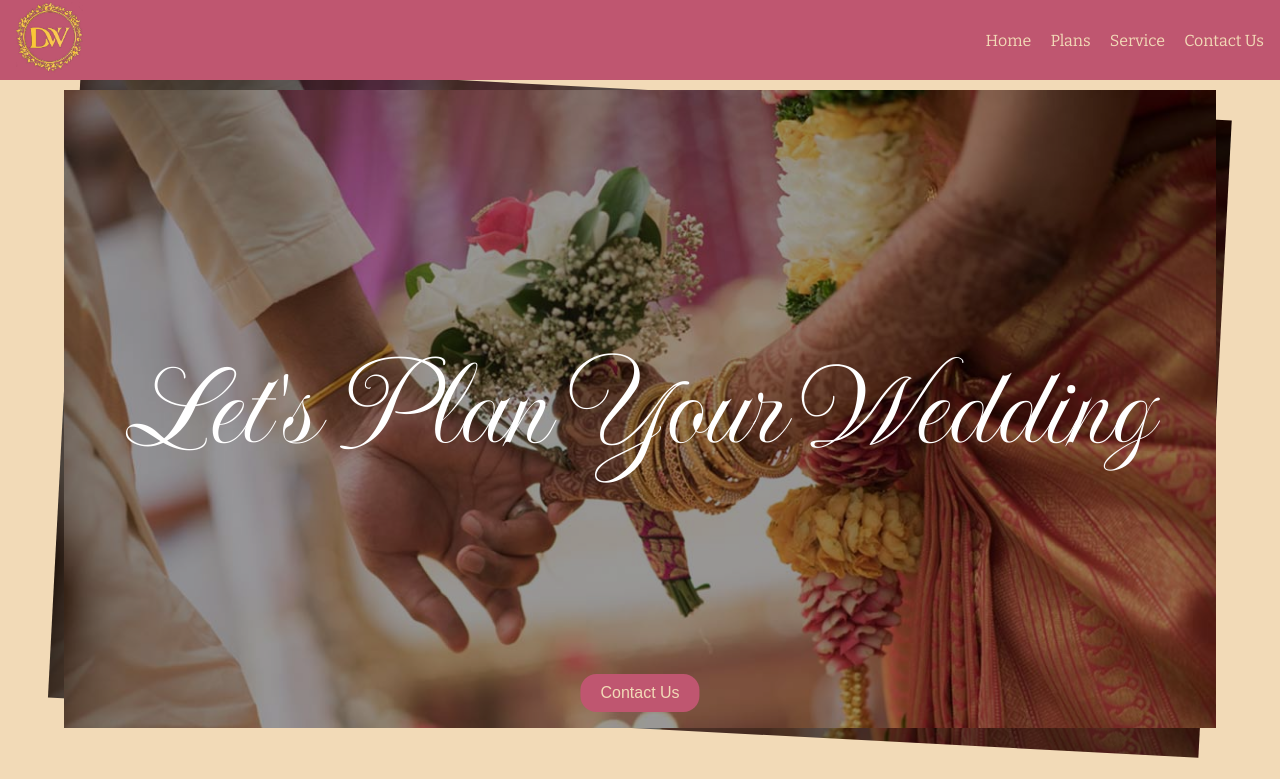
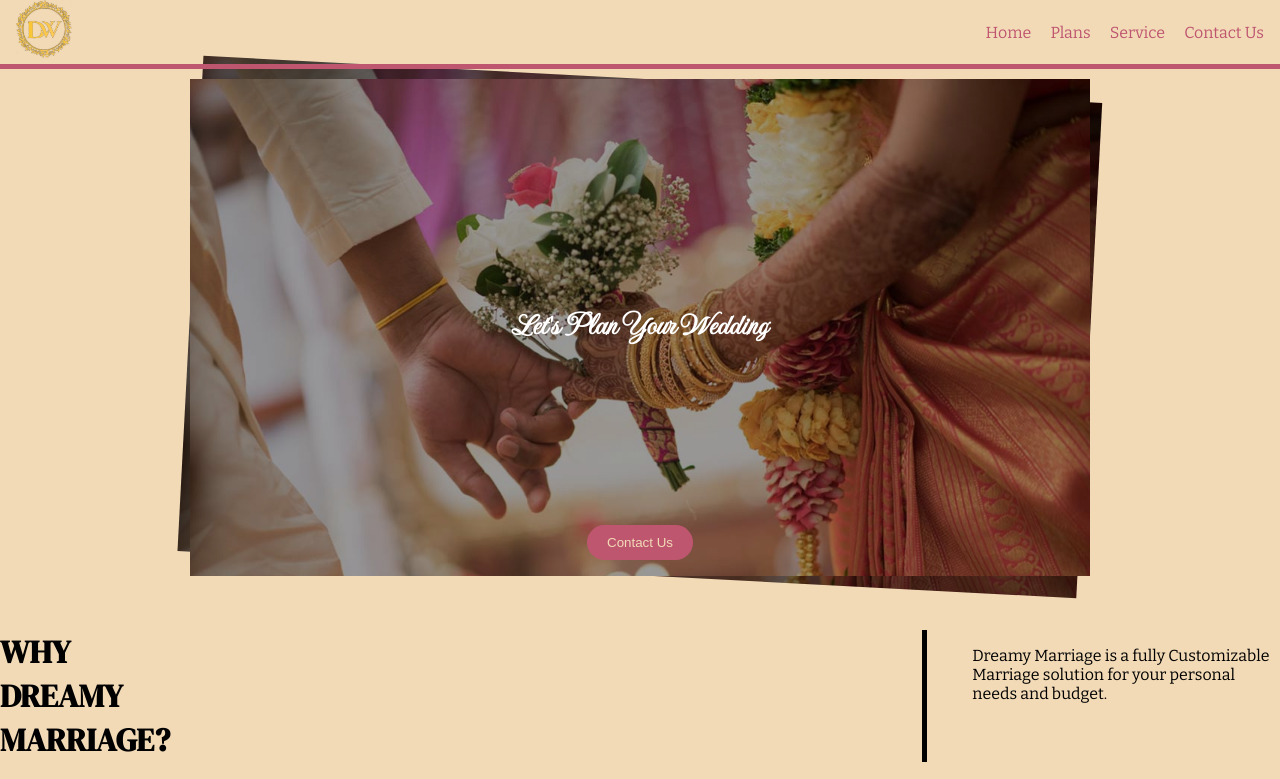
Before and after one commit to Sanjuums/dreamymarriage.github.io, a plain HTML site: page index.html in a window 1280 px wide. Shown: the top 779 px of the page. Drawn offline with Linux system fonts and the light colour scheme.

Commit message:
back to the start

```diff
--- a/styles/hero.css
+++ b/styles/hero.css
@@ -15,8 +15,6 @@
     vertical-align: middle;
 
     color: white;
-    font-size: 10vw;
-    font-weight: 500;
 }
 .photos{
     position: relative;
@@ -24,9 +22,7 @@
 .photo-holder{
     margin: auto;
     aspect-ratio: 16/9;
-    width: 90vw;
-    max-height: 85vh;
-    max-width: calc(2*100vh);
+    width: 900px;
     padding-top: 10px;
     filter: brightness(0.6);
 }
@@ -53,6 +49,5 @@
     color: var(--bg);
     padding: 10px 20px;
     border: none;
-    border-radius: 1rem;
-    font-size: 1rem;
+    border-radius: 20px;
 }
--- a/styles/plans.css
+++ b/styles/plans.css
@@ -1,6 +1,5 @@
 #plans h1{
     font-family: HeadingFont;
-    font-size: 4vw;
     width: fit-content;
     margin: 0 auto;
 }
@@ -12,7 +11,7 @@
 #plans .plan .img-c{
     position: relative;
     aspect-ratio: 16/7;
-    width: 90vw;
+    width: 1000px;
 }
 #plans .plan h2{
     position: absolute;
--- a/styles/style.css
+++ b/styles/style.css
@@ -31,28 +31,26 @@ body{
     margin: 0;
     font-family: ContentFont;
     overflow-x: hidden;
+    margin: auto;
 
 }
 nav{
-    position: sticky;
     z-index: 100;
-    top: 0;
-    height: 10vh;
 
-    background-color: var(--cardColor);
+    border-bottom: 5px solid var(--cardColor);
 
     display: flex;
     align-items: center;
     justify-content: space-between;
 }
 .logo img{
-    height: 9vh;
+    width:  9vh;
     padding-left: 1rem;
 }
 
 #links a{
     text-decoration: none;
-    color: var(--bg);
+    color: var(--cardColor);
     margin-right: 1rem;
 }
 #links a:hover{
@@ -66,7 +64,7 @@ nav{
     width: 120%;
     left: -10%;
     height: 100%;
-    background-color: var(--bg);
+    background-color: var(--cardColor);
     mask-image: url(/img/border.png);
     mask-size: cover;
     mask-position: center;
--- a/styles/why.css
+++ b/styles/why.css
@@ -1,6 +1,5 @@
 #why{
     position: relative;
-    width: 90vw;
     margin: auto;
     display: flex;
     justify-content: space-evenly;
@@ -9,7 +8,6 @@
 #why h1{
     font-family: HeadingFont;
     flex: 1;
-    font-size: 6vw;
     height: 100%;
     margin: auto;
 }
@@ -28,7 +26,4 @@
     font-family: ContentFont;
     flex: 1;
     max-width: 30ch;
-    font-size: 4vw;
-    letter-spacing: 0.2vw;
-    line-height: 6vw;
 }
```
